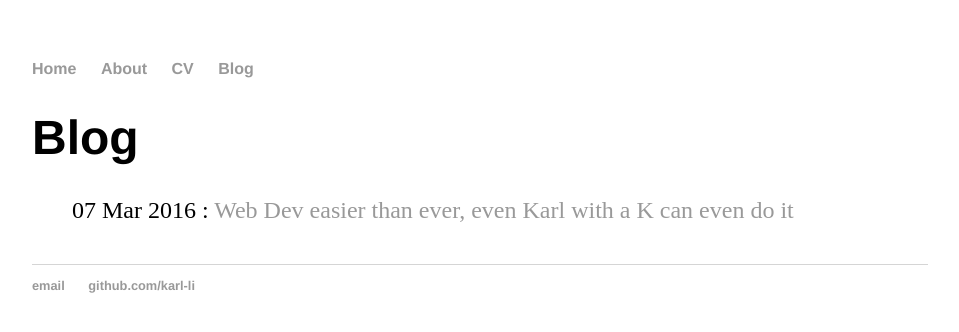
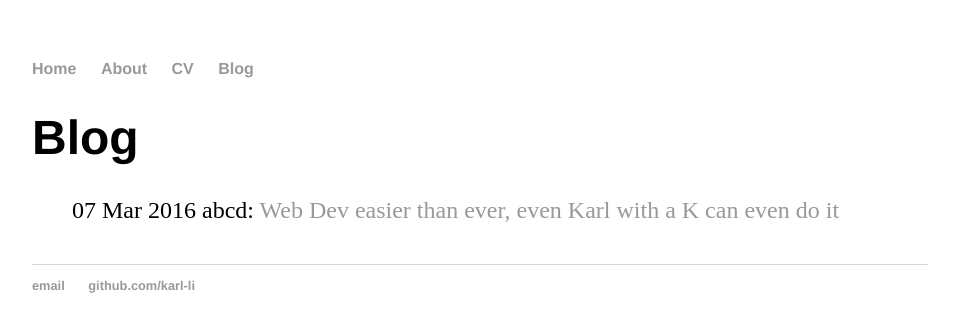
Before and after one commit to karl-li/karl-li.github.io, a Jekyll site: the page built from blog/index.html, in a window 1280 px wide. Shown: the top 332 px of the page, without its empty margins (160-1119 px from the left). Built offline with Jekyll 4.4.1, drawn with Linux system fonts in a browser that asks for light colours.

Commit message:
Update index.html

```diff
--- a/blog/index.html
+++ b/blog/index.html
@@ -6,6 +6,7 @@ title: Blog
 	<ul class="posts">
 
 	  {% for post in site.posts %}
-	    <li><span>{{ post.date | date_to_string }}</span>  :  <a href="{{ post.url }}" title="{{ post.title }}">{{ post.title }}</a></li>
+	    <li><span>{{ post.date | date_to_string }}</span> abcd:
+	    <a href="{{ post.url }}" title="{{ post.title }}">{{ post.title }}</a></li>
 	  {% endfor %}
 	</ul>
```
